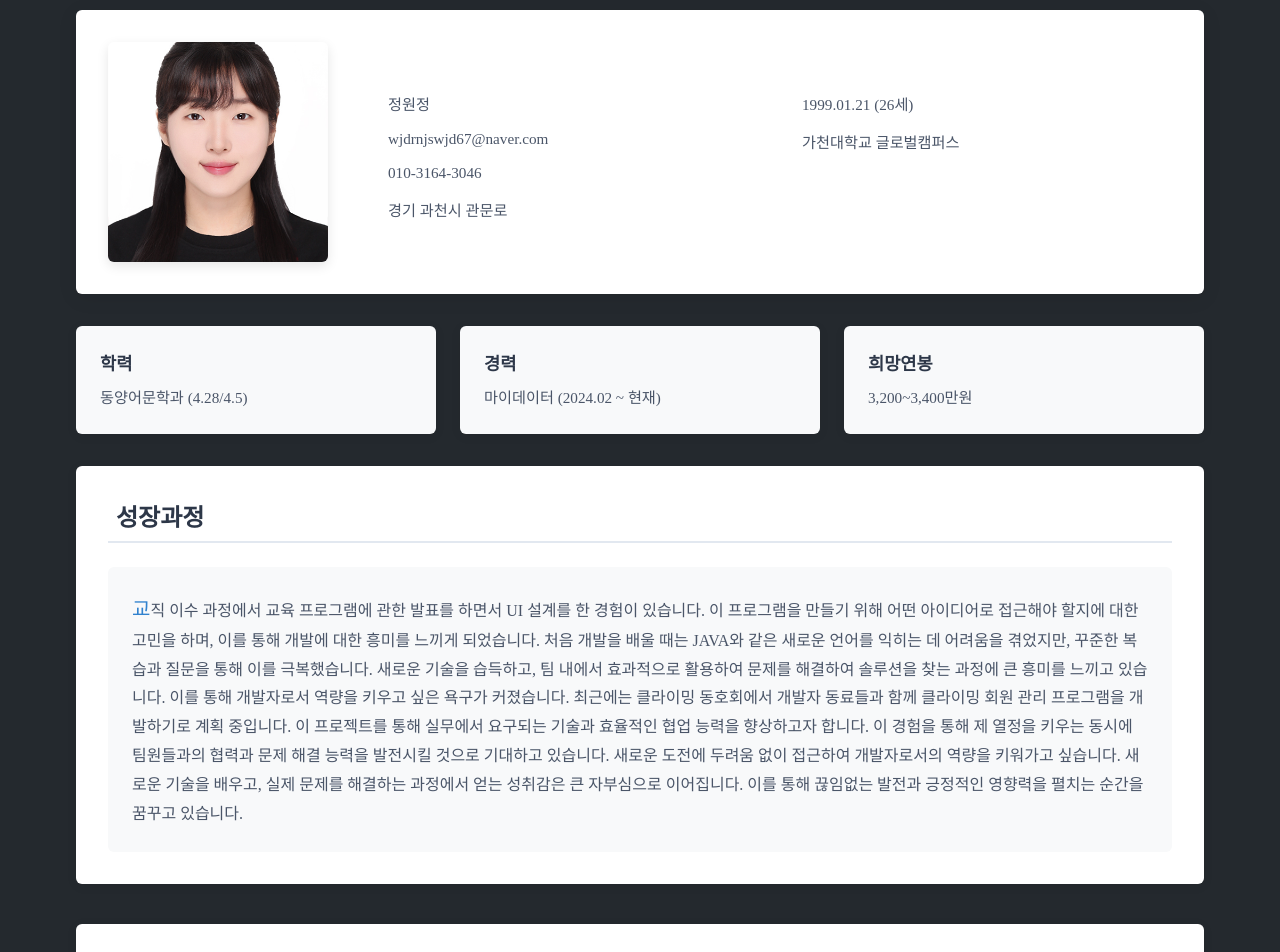
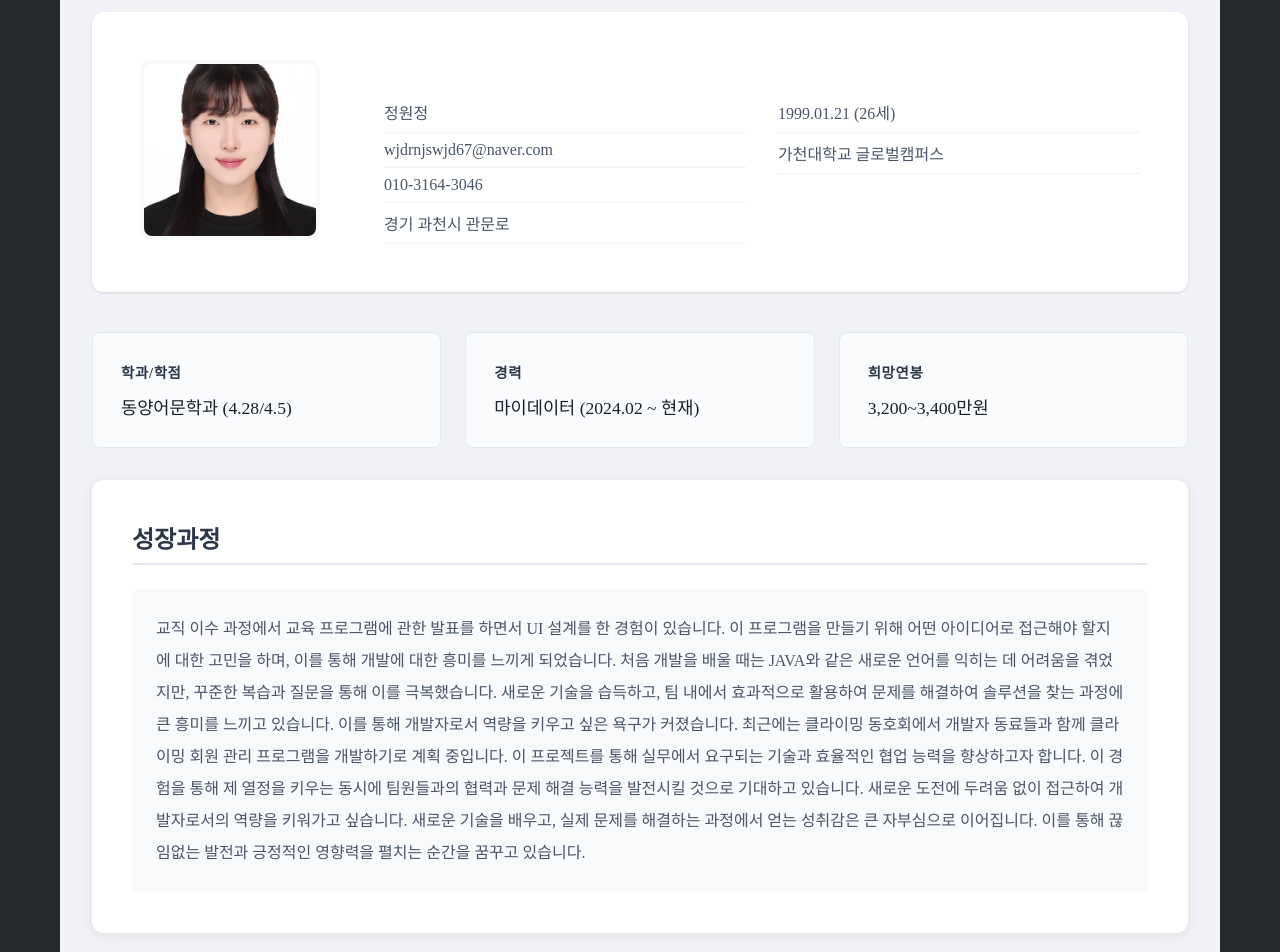
Before and after one commit to AwayJung/wonboard-FE-Vue, a Vue app: page /aboutme in a window 1280 px wide. Shown: the part 140-1092 px from the top of the page. Built offline with nearby package versions, Linux system fonts and the light colour scheme.

Commit message:
update: AboutMe 페이지 이력서 완성

```diff
--- a/src/components/about/ProfileHeader.vue
+++ b/src/components/about/ProfileHeader.vue
@@ -17,30 +17,30 @@
           <div class="info-grid">
             <div class="contact-info">
               <div class="info-item">
-                <i class="fas fa-envelope"></i>
+
                 {{ profileData.name }}
               </div>
               <div class="info-item">
-                <i class="fas fa-envelope"></i>
+
                 {{ profileData.email }}
               </div>
               <div class="info-item">
-                <i class="fas fa-phone"></i>
+
                 {{ profileData.phone }}
               </div>
               <div class="info-item">
-                <i class="fas fa-map-marker-alt"></i>
+
                 {{ profileData.address }}
               </div>
             </div>
 
             <div class="personal-info">
               <div class="info-item">
-                <i class="fas fa-calendar"></i>
+
                 {{ profileData.birthDate }}
               </div>
               <div class="info-item">
-                <i class="fas fa-university"></i>
+
                 {{ profileData.university }}
               </div>
             </div>
@@ -96,34 +96,33 @@ export default {
 </script>
 
 <style scoped>
-.header-section {
-  margin-bottom: 2rem;
-}
 .profile-header {
   background: white;
-  border-radius: 6px;
-  padding: 2rem;
-  box-shadow: 0 4px 20px rgba(0, 0, 0, 0.08);
-  margin-bottom: 2rem;
+  border-radius: 12px;
+  padding: 3rem;
+  box-shadow: 0 1px 3px rgba(0, 0, 0, 0.1);
 }
+
 .header-content {
   display: flex;
-  gap: 3rem;
-  align-items: center;
+  gap: 4rem;
+  align-items: flex-start;
 }
 
 .profile-image-wrapper {
   flex-shrink: 0;
-  width: 220px;
-  height: 220px;
+  width: 180px;
+  height: 180px;
+  border: 4px solid #f8f9fa;
+  border-radius: 12px;
+  overflow: hidden;
 }
 
 .profile-image {
   width: 100%;
   height: 100%;
-  border-radius: 6px;
   object-fit: cover;
-  box-shadow: 0 4px 12px rgba(0, 0, 0, 0.1);
+  image-rendering: -webkit-optimize-contrast;
 }
 
 .profile-info {
@@ -132,86 +131,89 @@ export default {
 
 .title {
   font-size: 2rem;
-  font-weight: 700;
-  color: #2d3748;
-  margin-bottom: 1.5rem;
-  line-height: 1.2;
+  font-weight: 600;
+  color: #1a202c;
+  margin-bottom: 2rem;
 }
 
 .info-grid {
   display: grid;
-  grid-template-columns: 1fr 1fr;
+  grid-template-columns: repeat(2, 1fr);
   gap: 2rem;
 }
 
 .info-item {
   display: flex;
   align-items: center;
-  gap: 0.75rem;
-  margin-bottom: 1rem;
+  gap: 1rem;
+  padding: 0.5rem 0;
   color: #4a5568;
-  font-size: 0.95rem;
-}
-
-.info-item i {
-  color: #3182ce;
   font-size: 1rem;
+  border-bottom: 1px solid #edf2f7;
 }
 
 .info-cards {
   display: grid;
   grid-template-columns: repeat(3, 1fr);
-  gap: 1.5rem;  /* 카드 간 간격 증가 */
+  gap: 1.5rem;
+  margin-top: 2.5rem;
 }
 
 .quick-card {
-  background: #f8f9fa;
-  border-radius: 6px;
-  padding: 1.5rem;
-  box-shadow: 0 2px 12px rgba(0, 0, 0, 0.06);
-  transition: transform 0.2s;
+  background: #f8fafc;
+  border: 1px solid #e2e8f0;
+  border-radius: 8px;
+  padding: 1.75rem;
+  transition: all 0.2s ease;
 }
 
 .quick-card:hover {
-  transform: translateY(-4px);
+  transform: translateY(-2px);
+  box-shadow: 0 4px 6px rgba(0, 0, 0, 0.05);
 }
 
 .card-header {
+  font-size: 0.9rem;
+  font-weight: 600;
   color: #2d3748;
-  font-size: 1.1rem;
-  font-weight: 600;
+  text-transform: uppercase;
+  letter-spacing: 0.05em;
   margin-bottom: 0.75rem;
 }
 
 .card-body {
-  color: #4a5568;
-  font-size: 0.95rem;
-  line-height: 1.5;
+  font-size: 1.1rem;
+  color: #1a202c;
+  font-weight: 500;
 }
 
 @media (max-width: 768px) {
+  .profile-header {
+    padding: 1.5rem;
+  }
+
   .header-content {
     flex-direction: column;
-    text-align: center;
-    gap: 1.5rem;
+    align-items: center;
+    gap: 2rem;
+  }
+
+  .profile-image-wrapper {
+    width: 140px;
+    height: 140px;
   }
 
   .info-grid {
     grid-template-columns: 1fr;
-    gap: 1rem;
-  }
-
-  .info-item {
-    justify-content: center;
   }
 
   .info-cards {
     grid-template-columns: 1fr;
   }
 
-  .profile-image-wrapper {
-    width: 180px;
-    height: 180px;
+  .title {
+    text-align: center;
+    font-size: 1.5rem;
   }
 }
 </style>
--- a/src/components/about/sections/GrowthSection.vue
+++ b/src/components/about/sections/GrowthSection.vue
@@ -1,7 +1,7 @@
 <template>
   <section class="section-container growth-section">
     <h2 class="section-title">
-      <i class="fas fa-chart-line title-icon"></i>
+
       {{ sectionData.title }}
     </h2>
     <div class="section-content">
@@ -27,7 +27,8 @@ export default {
 
 <style scoped>
 .section-container {
-  background: white;
+  background: hwb(0 83% 16%);;
+
   border-radius: 6px;
   padding: 2rem;
   margin-bottom: 2rem;
@@ -45,11 +46,6 @@ export default {
   align-items: center;
 }
 
-.title-icon {
-  color: #3182ce;
-  margin-right: 0.5rem;
-}
-
 .section-content {
   background: #f8f9fa;
   padding: 1.5rem;
@@ -59,16 +55,11 @@ export default {
 
 .section-content p {
   margin: 0;
-  line-height: 1.8;
+  line-height: 2;
   font-size: 1rem;
   color: #4a5568;
 }
 
-.section-content p::first-letter {
-  font-size: 1.25rem;
-  font-weight: 500;
-  color: #3182ce;
-}
 
 @media (max-width: 768px) {
   .section-container {
--- a/src/components/about/sections/JobCompetencySection.vue
+++ b/src/components/about/sections/JobCompetencySection.vue
@@ -27,7 +27,8 @@ export default {
 
 <style scoped>
 .section-container {
-  background: white;
+  background: hwb(0 83% 16%);;
+
   border-radius: 6px;
   padding: 2rem;
   margin-bottom: 2rem;
@@ -58,7 +59,7 @@ export default {
 
 .section-content p {
   margin: 0;
-  line-height: 1.8;
+  line-height: 2.2;
   font-size: 1rem;
   color: #4a5568;
 }
--- a/src/components/about/sections/MotivationSection.vue
+++ b/src/components/about/sections/MotivationSection.vue
@@ -27,7 +27,8 @@
 
  <style scoped>
  .section-container {
-  background: white;
+background: hwb(0 83% 16%);;
+  ;
   border-radius: 6px;
   padding: 2rem;
   margin-bottom: 2rem;
@@ -58,7 +59,7 @@
 
  .section-content p {
   margin: 0;
-  line-height: 1.8;
+  line-height: 2.2;
   font-size: 1rem;
   color: #4a5568;
  }
--- a/src/components/about/sections/PersonalitySection.vue
+++ b/src/components/about/sections/PersonalitySection.vue
@@ -42,7 +42,8 @@
 
  <style scoped>
  .section-container {
-  background: white;
+  background: hwb(0 83% 16%);;
+
   border-radius: 6px;
   padding: 2rem;
   margin-bottom: 2rem;
@@ -103,7 +104,7 @@
 
  .personality-box p {
   margin: 0;
-  line-height: 1.8;
+  line-height: 2.2;
   font-size: 1rem;
   color: #4a5568;
  }
--- a/src/data/dummyData.js
+++ b/src/data/dummyData.js
@@ -11,7 +11,7 @@ export const profileData = {
 
 export const quickInfoCards = [
   {
-    title: "학력",
+    title: "학과/학점",
     content: "동양어문학과 (4.28/4.5)",
   },
   {
--- a/src/views/AboutMe.vue
+++ b/src/views/AboutMe.vue
@@ -41,19 +41,21 @@
     }
   }
   </script>
-
+<!-- AboutMe.vue -->
 <style scoped>
 .about-me-container {
   min-height: calc(100vh - 60px);
-    margin-top: 130px;
+  margin-top: 100px;
   position: relative;
-    padding: 0 1rem;
+  padding: 0 2rem;
+  background: #f0f2f5; /* 연한 회색 배경 */
 }
 
 .profile-header-wrapper {
   max-width: 1200px;
   margin: 0 auto;
-    margin-bottom: 1rem;
+  margin-bottom: 2rem;
+  padding-top: 2rem;
 }
 
 .sections-container {
@@ -61,14 +63,99 @@
   margin: 0 auto;
   display: flex;
   flex-direction: column;
-    gap: 0.5rem;
-    border-radius: 6px;
+  gap: 1.5rem;
+  padding-bottom: 4rem;
+}
+</style>
+
+<!-- ProfileHeader.vue -->
+<style scoped>
+.profile-header {
+  background: white;
+  border-radius: 12px;
+  padding: 2.5rem;
+  box-shadow: 0 2px 12px rgba(0, 0, 0, 0.08);
 }
 
-  @media (max-width: 768px) {
-    .about-me-container {
-      margin-top: 100px;
-      padding: 0 0.5rem;
+.header-content {
+  display: flex;
+  gap: 3rem;
+  align-items: center;
 }
+
+.profile-image-wrapper {
+  width: 200px;
+  height: 200px;
+}
+
+.profile-image {
+  width: 100%;
+  height: 100%;
+  border-radius: 12px;
+  object-fit: cover;
+}
+
+.title {
+  font-size: 2rem;
+  color: #1a202c;
+  margin-bottom: 1.5rem;
+}
+
+.info-item {
+  color: #4a5568;
+  font-size: 1.1rem;
+}
+
+.info-cards {
+  display: grid;
+  grid-template-columns: repeat(3, 1fr);
+  gap: 1.5rem;
+  margin-top: 2rem;
+}
+
+.quick-card {
+  background: white;
+  border-radius: 12px;
+  padding: 1.5rem;
+  box-shadow: 0 2px 8px rgba(0, 0, 0, 0.06);
+  border: 1px solid #e2e8f0;
+}
+
+.card-header {
+  font-size: 1.1rem;
+  color: #2d3748;
+  margin-bottom: 0.75rem;
+}
+
+.card-body {
+  color: #4a5568;
 }
 </style>
+
+<!-- 각 섹션 컴포넌트의 공통 스타일 -->
+<style scoped>
+.section-container {
+  background: white;
+  border-radius: 12px;
+  padding: 2.5rem;
+  box-shadow: 0 2px 12px rgba(0, 0, 0, 0.08);
+}
+
+.section-title {
+  font-size: 1.8rem;
+  color: #2d3748;
+  margin-bottom: 2rem;
+  padding-bottom: 1rem;
+  border-bottom: 2px solid #e2e8f0;
+}
+
+.section-content {
+  color: #4a5568;
+  line-height: 1.8;
+  font-size: 1.1rem;
+  padding: 1.5rem;
+  background: #f8fafc;
+  border-radius: 8px;
+}
+
+</style>
```
Lines whose indentation alone changed are shown as unchanged.
